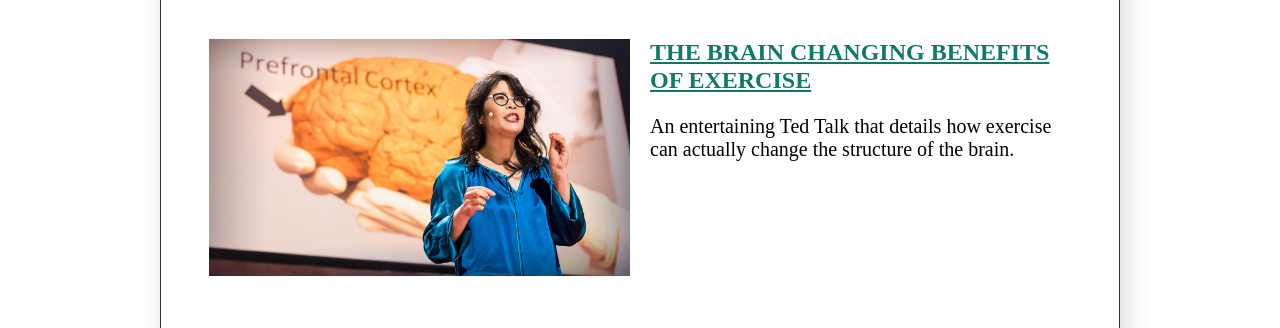
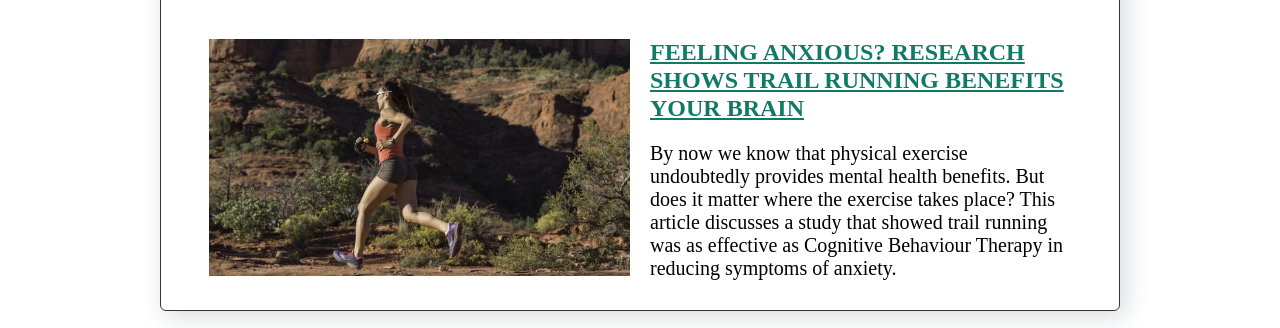
Before and after one commit to mkfisher82/run-2-wellbeing, a Gatsby site: page /resources in a window 1280 px wide. Shown: the part 470-798 px from the top of the page. Built offline with nearby package versions, Linux system fonts and the light colour scheme; Gatsby itself is replaced by a stand-in of ours.

Commit message:
Added this weeks feature resource

```diff
--- a/src/components/featureResource.js
+++ b/src/components/featureResource.js
@@ -3,10 +3,9 @@ import styled from 'styled-components';
 
 const Container = styled.div`
   display: grid;
-  grid-template-columns: 1fr 1fr;
+  grid-template-columns: repeat(auto-fit, minmax(400px, 1fr));
   grid-gap: 20px;
-    padding: 10px 5%;
-    height: 300px;
+  padding: 10px 5%;
 `
 
 const Title = styled.a`
--- a/src/pages/resources.js
+++ b/src/pages/resources.js
@@ -6,7 +6,7 @@ import Nav from '../components/nav';
 import SectionTitle from '../components/sectionTitle';
 import Resource from '../components/resource';
 import FeatureResource from '../components/featureResource';
-import WendyImg from '../images/WendySuzuki.jpg';
+import FeelingAnxiousImg from '../images/FeelingAnxious.jpg';
 
 const Container = styled.div`
   max-width: 960px;
@@ -26,10 +26,10 @@ export default function About() {
                 <SectionTitle title="Resources" />
                 <p>Unsure about how the simple act of running might benefit your mental health and overall wellbeing? Check out these articles, videos and blog posts to learn more about the power of exercise to change your brain, your body and your life.</p>
 
-                <FeatureResource                        link='https://www.ted.com/talks/wendy_suzuki_the_brain_changing_benefits_of_exercise/up-next?language=en'
-                title="The brain changing benefits of exercise"
-                desc="An entertaining Ted Talk that details how exercise can actually change the structure of the brain."
-                image={WendyImg}
+                <FeatureResource                        link='https://running.competitor.com/2015/10/trail-running/feeling-anxious-research-shows-trail-running-benefits-your-brain_138204'
+                title="Feeling Anxious? Research Shows Trail Running Benefits Your Brain"
+                desc="By now we know that physical exercise undoubtedly provides mental health benefits. But does it matter where the exercise takes place? This article discusses a study that showed trail running was as effective as Cognitive Behaviour Therapy in reducing symptoms of anxiety."
+                image={FeelingAnxiousImg}
                 />
 
                 {resources.map((resource)=> {
@@ -42,6 +42,11 @@ export default function About() {
 }
 
 const resources = [
+    {
+        link: 'https://www.ted.com/talks/wendy_suzuki_the_brain_changing_benefits_of_exercise/up-next?language=en',
+        title: "The brain changing benefits of exercise",
+        desc: "An entertaining Ted Talk that details how exercise can actually change the structure of the brain."
+    },
     {
         link: 'https://www.psychologytoday.com/us/blog/the-athletes-way/201810/aerobic-exercise-has-clinically-tested-antidepressant-powers',
         title:"ARTICLE: Aerobic Exercise Has Clinically-Tested Antidepressant Powers",
```
Also changed, not shown: src/images/FeelingAnxious.jpg (added).
